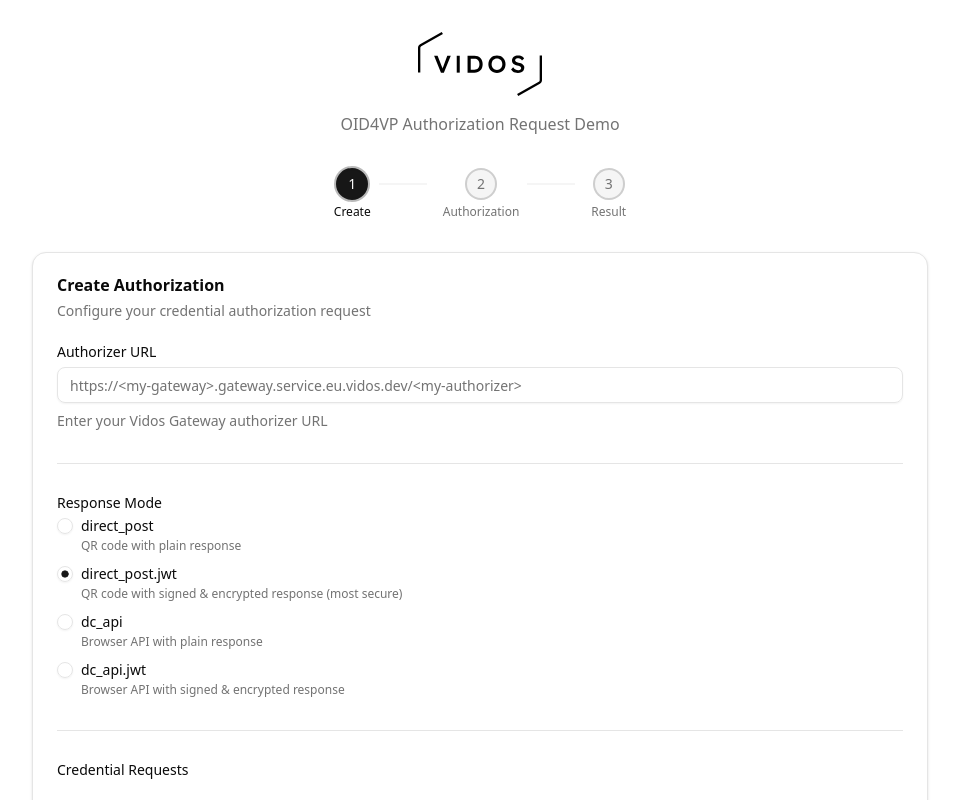
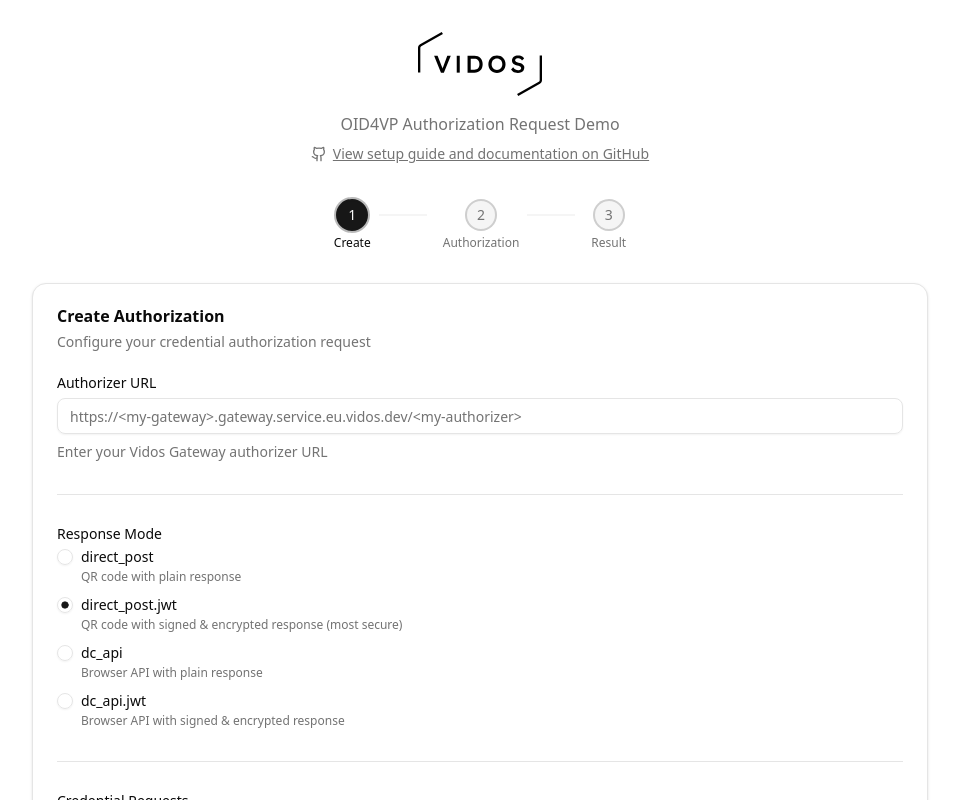
Before and after one commit to mailchain/vidos-authorizer-demo, a React (Vite) app: page / in a window 1280 px wide. Shown: the top 800 px of the page, without its empty margins (160-1119 px from the left). Built offline with nearby package versions, Linux system fonts and the light colour scheme.

Commit message:
feat: add GitHub link and icon to the header in App component

```diff
--- a/src/App.tsx
+++ b/src/App.tsx
@@ -2,6 +2,7 @@
 import { QueryClientProvider } from "@tanstack/react-query";
 import { queryClient } from "@/lib/queryClient";
 import { AuthorizationFlow } from "./components/AuthorizationFlow";
+import { Github } from "lucide-react";
 
 function App() {
 	return (
@@ -18,6 +19,17 @@
 					<p className="text-muted-foreground">
 						OID4VP Authorization Request Demo
 					</p>
+					<p className="text-sm text-muted-foreground mt-2">
+						<a
+							href="https://github.com/mailchain/vidos-authorizer-demo"
+							target="_blank"
+							rel="noopener noreferrer"
+							className="inline-flex items-center gap-1.5 underline hover:text-foreground transition-colors"
+						>
+							<Github className="h-4 w-4" />
+							View setup guide and documentation on GitHub
+						</a>
+					</p>
 				</header>
 				<main>
 					<AuthorizationFlow />
```
